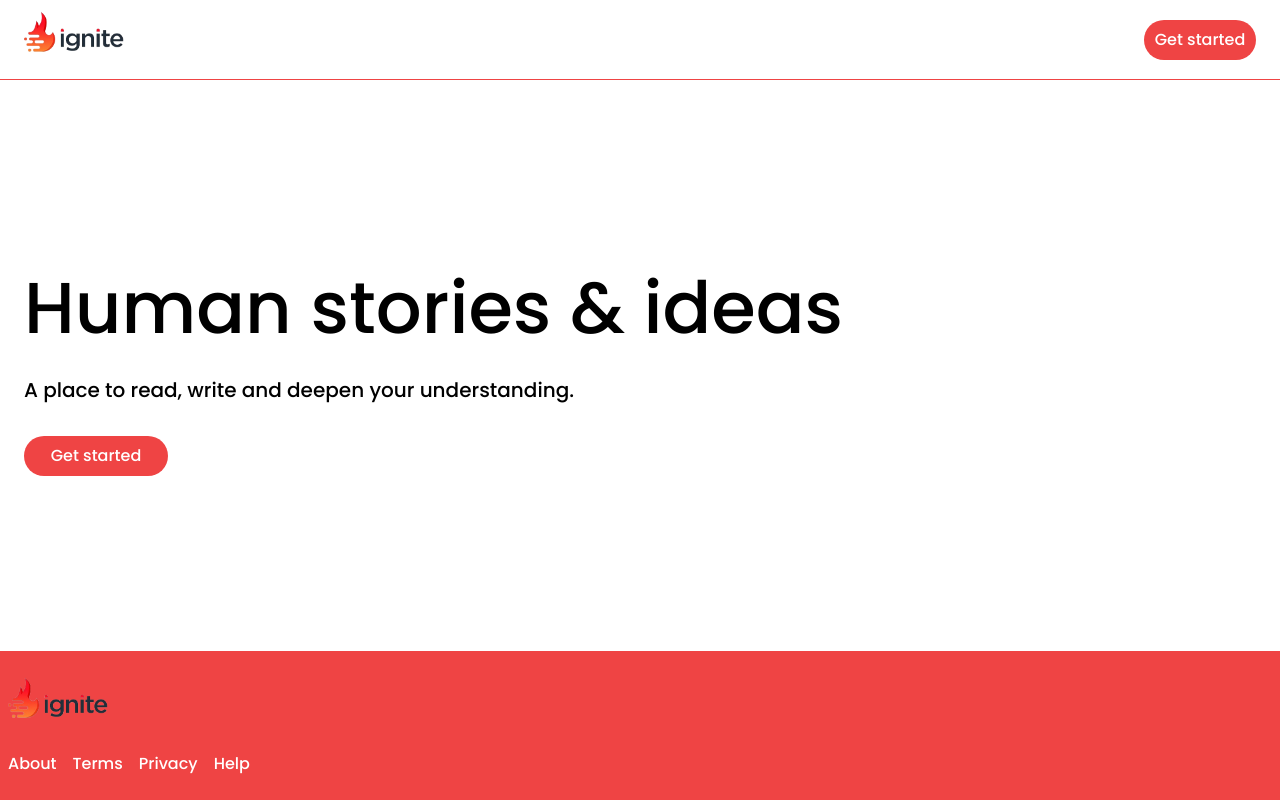
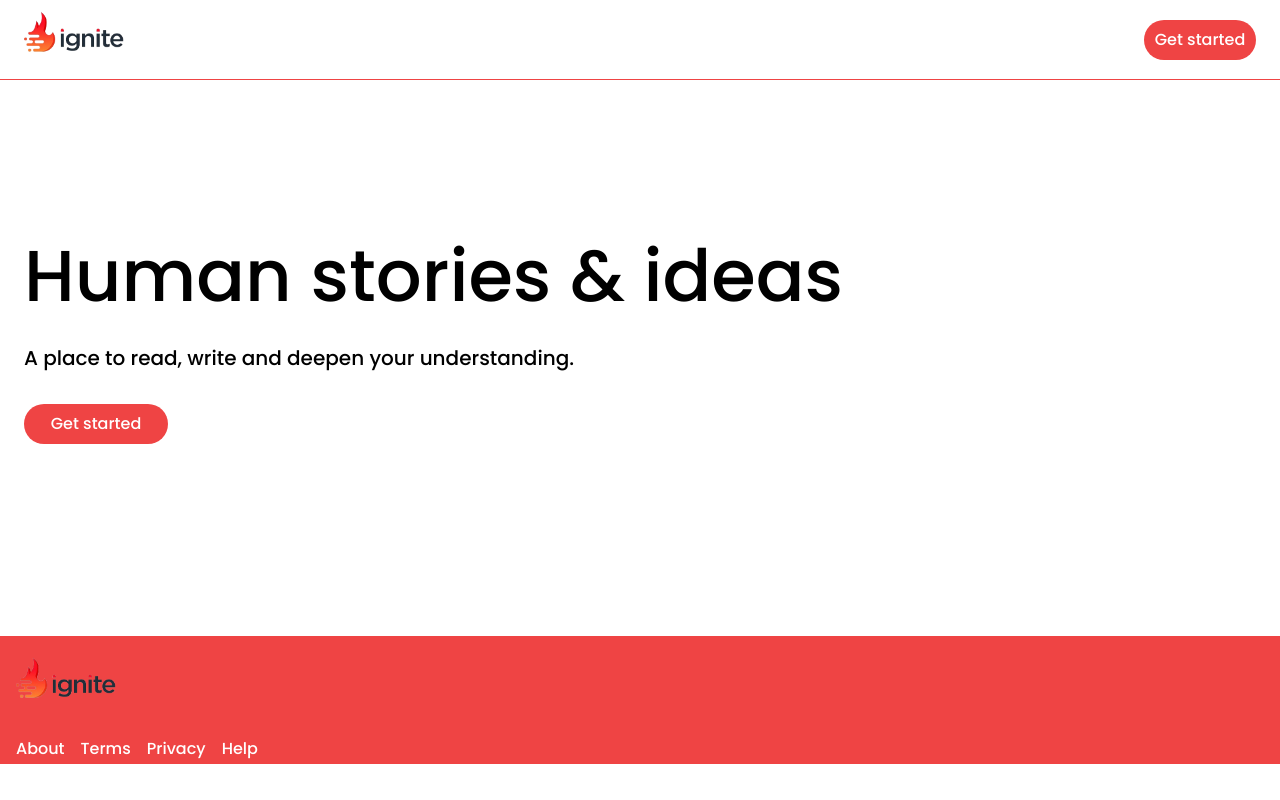
Before and after one commit to Mokshparashar/Ignite, a Next.js app: page / in a window 1280 px wide. Built offline with nearby package versions, Linux system fonts and the light colour scheme.

Commit message:
UI leackage fixed

```diff
--- a/app/components/Footer.tsx
+++ b/app/components/Footer.tsx
@@ -3,8 +3,8 @@ import img from "../../public/ignite_logo.png";
 import Link from "next/link";
 function Footer() {
   return (
-    <footer className="absolute bottom-0 bg-red-500 w-full p-2 pb-6 h-38 flex items-start justify-around flex-col ">
-      <Image src={img} alt="ignite" width={100} height={100} />
+    <footer className="relative bottom-0 bg-red-500 w-full  h-32 flex items-start justify-around flex-col pl-4">
+      <Image src={img} alt="ignite" width={100} height={50} />
       <div className="text-white w-2/3 flex gap-4 ">
         <Link href="#">About</Link>
         <Link href="#">Terms</Link>
--- a/app/components/LandingPage.tsx
+++ b/app/components/LandingPage.tsx
@@ -11,7 +11,7 @@ function LandingPage() {
         </button>
       </nav>
 
-      <section className="mt-48 ml-6 h-1/2 flex flex-col gap-8 ">
+      <section className="mt-40 ml-6 h-1/2 flex flex-col gap-8 mb-48">
         <h1 className="text-7xl w-3/4">Human stories & ideas</h1>
 
         <p className="text-xl ">
```
